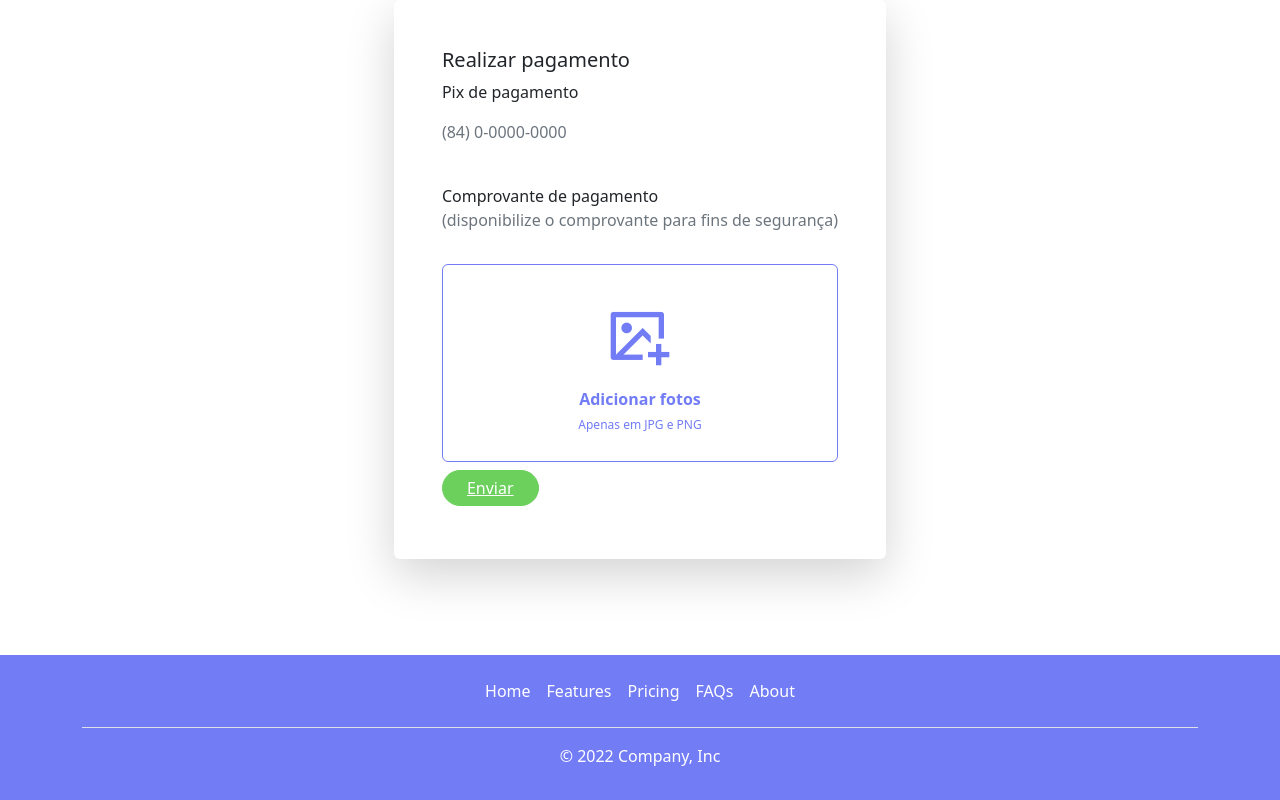
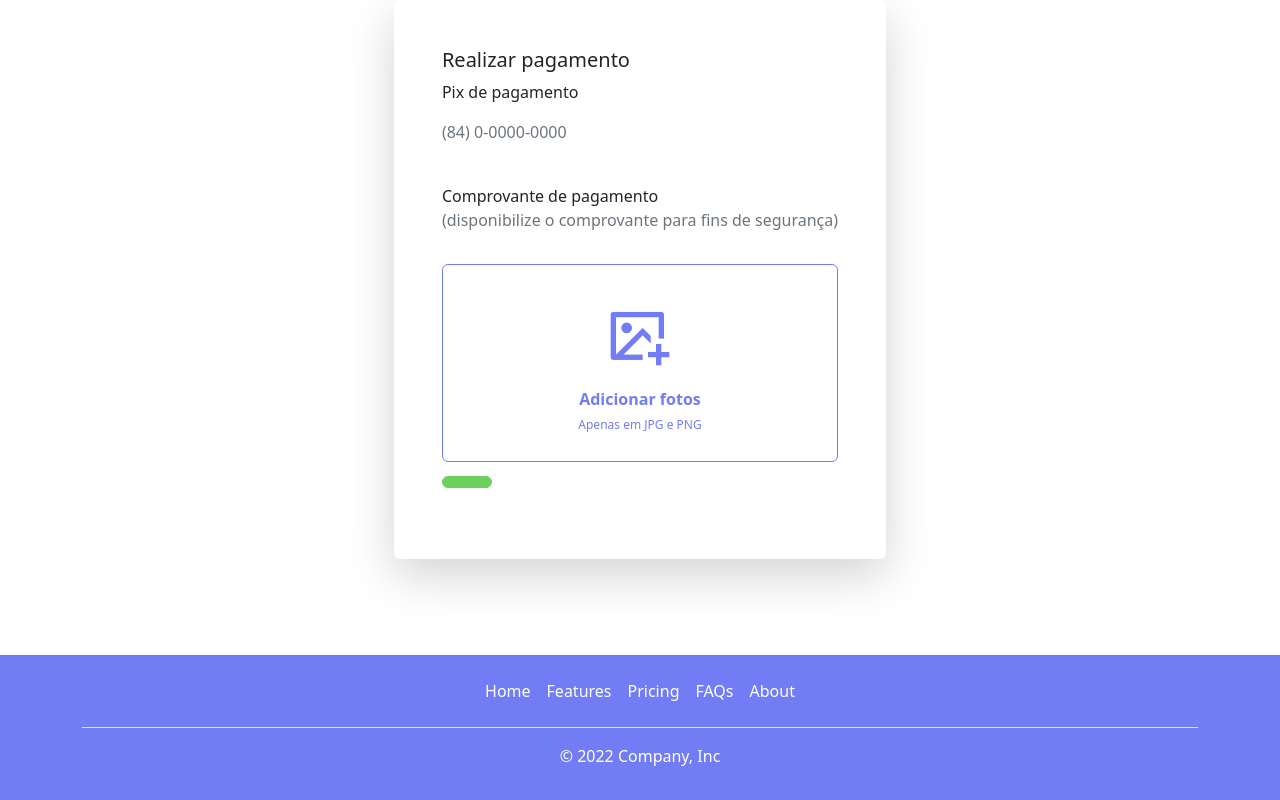
Before and after one commit to Ailton-F/Integrado, a React (Create React App) app: page /payment/1 in a window 1280 px wide. Built offline with nearby package versions, Linux system fonts and the light colour scheme; no server answers; sample sign-in values are in the browser's storage.

Commit message:
final-commit-doideira

```diff
--- a/src/pages/Payment.js
+++ b/src/pages/Payment.js
@@ -1,6 +1,7 @@
 import Header from '../components/Header';
 import Footer from '../components/Footer';
 import { miniCard } from '../assets/styles/PaymentStyle';
+import LoadingCircle from '../assets/styles/Loading';
 import { FileIcon, FileInput, TinyText } from '../assets/styles/AddBookStyle';
 import { BuyBtn } from '../assets/styles/BookStyle';
 
@@ -11,16 +12,14 @@ import { useEffect } from 'react';
 import { useParams } from 'react-router-dom';
 
 export function Payment(props){
-    const { userData } = useContext(AuthContext)
+    const { authenticated, loading, userData } = useContext(AuthContext);
+
     let {id} = useParams();
 
-    async function handlePayment(){
-        const url = process.env.REACT_APP_API_KEY;
-        const reqOpt = {
-            method: "DELETE",
-            headers: {"content-type":"application/json"}
-        }
-        let req = await fetch(`${url}/api/books/${id}`, reqOpt);
+    if(loading){return <LoadingCircle/>}
+    if(!authenticated){window.location = '/login'};
+
+    function handlePayment(){
         window.location="/"
     }
 
@@ -39,7 +38,7 @@ export function Payment(props){
                         <TinyText>Apenas em JPG e PNG</TinyText>
                     </FileInput>
                     <div>
-                        <BuyBtn className="text-white justify-content-center" type="submit" onClick={handlePayment}>Enviar</BuyBtn>
+                        <BuyBtn className="text-white justify-content-center" type="submit" value="Enviar" onClick={handlePayment}/>
                     </div>
                 </miniCard>
             </div>
```
